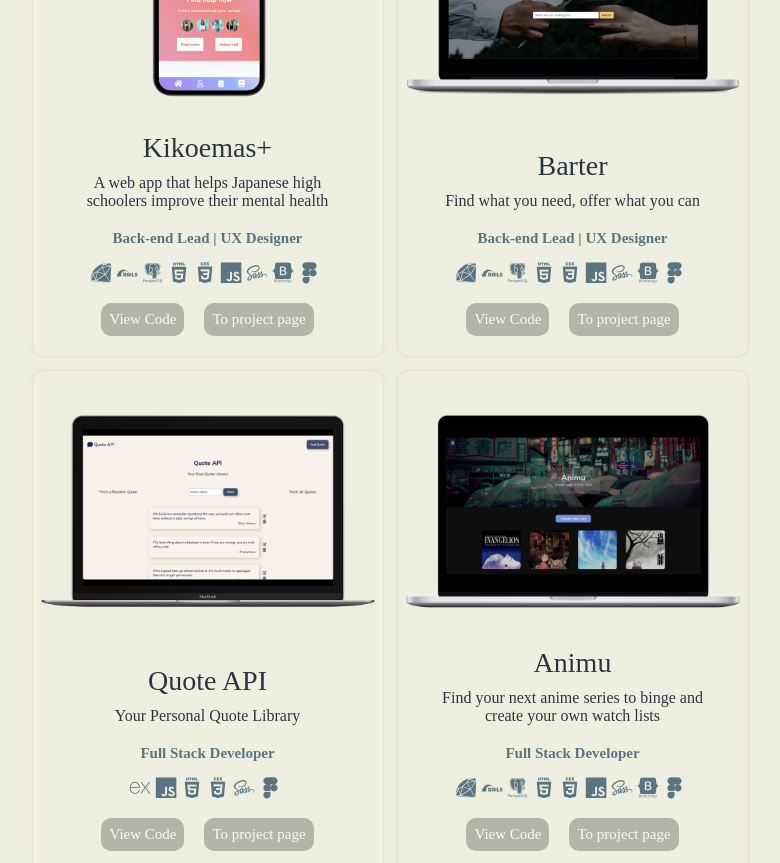
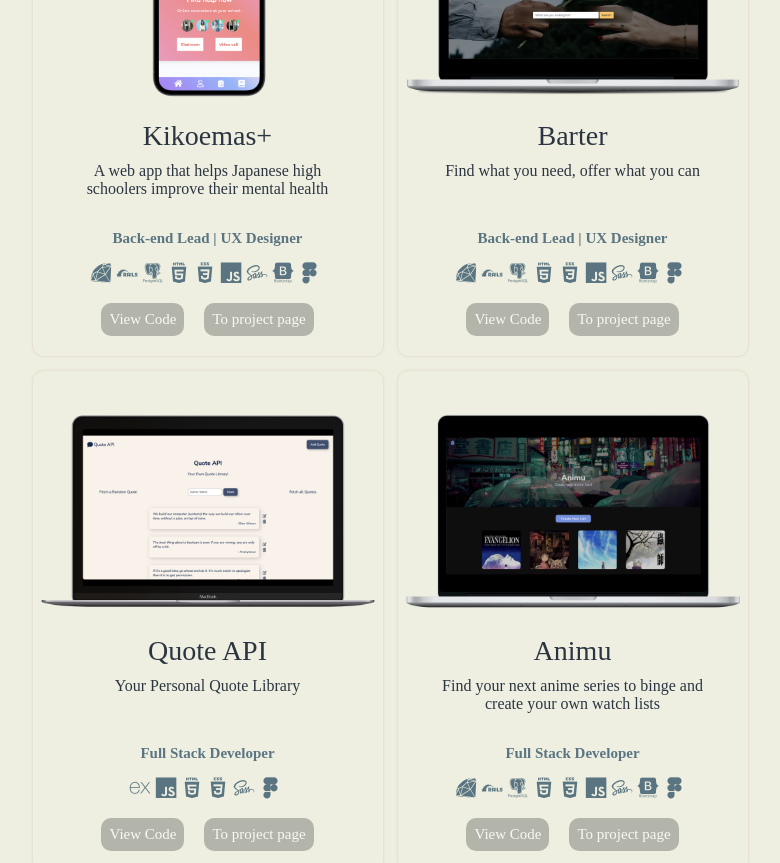
Before and after one commit to VivianBao/portfolio, a React (Create React App) app: page / in a window 1280 px wide. Shown: the part 1860-2723 px from the top of the page, without its empty margins (250-1030 px from the left). Built offline with nearby package versions, Linux system fonts and the light colour scheme; a web font is replaced by a local one.

Commit message:
Removed email address, modified styling on project card

```diff
--- a/src/components/Home/Contact.jsx
+++ b/src/components/Home/Contact.jsx
@@ -33,7 +33,6 @@ export default function Contact() {
       </div>
       <div className="icons">
         <a href="https://www.linkedin.com/in/wei-an-bow-0610b1217/" target='_blank'><FontAwesomeIcon icon="fa-brands fa-linkedin-in" /></a>
-        <p>vivianbao.1009@gmail.com</p>
         <a href="https://github.com/VivianBao" target='_blank'><FontAwesomeIcon icon="fa-brands fa-github" /></a>
       </div>
       <Footer />
--- a/src/components/Home/Project.jsx
+++ b/src/components/Home/Project.jsx
@@ -18,8 +18,10 @@ export default function Project({projectData, icons}) {
         }}></div>
       </div>
       <div className="description">
-        <h3>{projectData.title}</h3>
-        <p className="content">{projectData.description}</p>
+        <div className="title">
+          <h3>{projectData.title}</h3>
+          <p className="content">{projectData.description}</p>
+        </div>
         <h5 className="roles">{projectData.roles}</h5>
         <div className="icons">
           {iconElements}
--- a/src/styles/Projects.scss
+++ b/src/styles/Projects.scss
@@ -68,6 +68,10 @@
       border-radius: 10px;
       h3{
         font-weight: 400;
+      }
+      .title{
+        width: 100%;
+        height: 20%;
       }
       .content{
         margin: 10px auto 10px auto;
```
